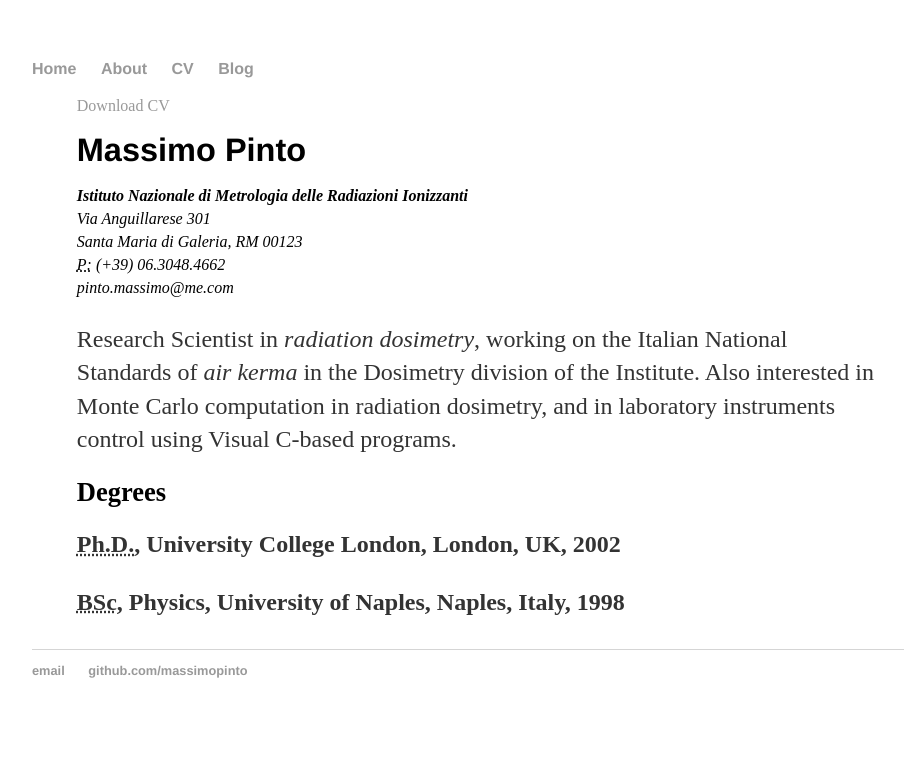
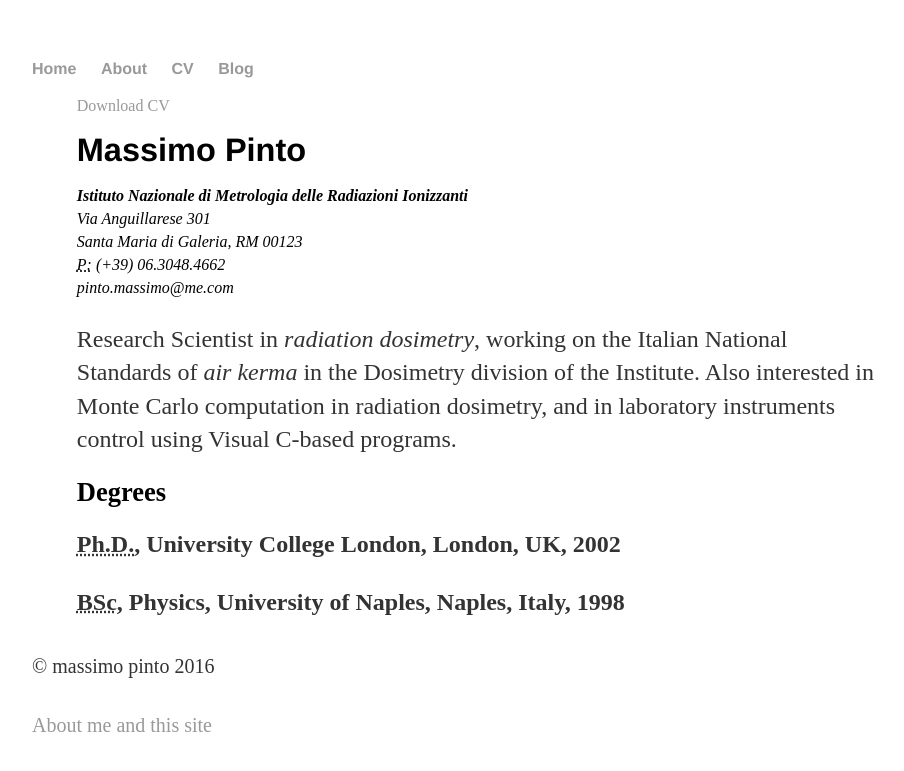
Before and after one commit to massimopinto/massimopinto.github.io, a Jekyll site: the page built from cv/index.html, in a window 1280 px wide. Shown: the top 771 px of the page, without its empty margins (160-1064 px from the left). Built offline with Jekyll 4.4.1, drawn with Linux system fonts in a browser that asks for light colours.

Commit message:
Trying having a nice header and a footer

```diff
--- a/_layouts/default.html
+++ b/_layouts/default.html
@@ -18,12 +18,7 @@
 
 			{{ content }}
 
-			</div><!-- /.container -->
-			<footer>
-	    		<ul>
-	        		<li><a href="mailto:massimo.pinto@me.com">email</a></li>
-	        		<li><a href="https://github.com/massimopinto">github.com/massimopinto</a></li>
-				</ul>
-			</footer>
+			{% include footer.html %}
+
 		</body>
 	</html>
```
Also changed, not shown: _includes/header.html (added, +9 -0 lines).
